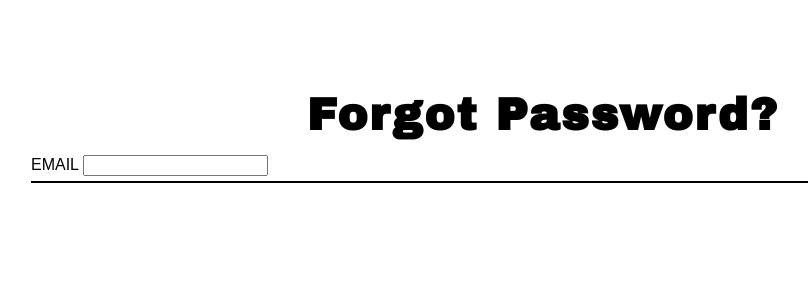
After one commit to cmpt375-2024spring/client-project-beauty-and-bush, a Django app: template BeautyAndBush/webapp/templates/webapp/forgot_password.html in a window 1280 px wide. The commit adds this page. Shown: the top 300 px of the page, without its empty margins (97-905 px from the left). Run offline with Django 3.2, Linux system fonts and the light colour scheme; the template is opened without the code that fills it, so the values that code supplies are empty; some libraries are stand-ins or nearby versions.

Commit message:
making forgot pass

```diff
--- /dev/null
+++ b/BeautyAndBush/webapp/templates/webapp/forgot_password.html
@@ -0,0 +1,33 @@
+<!DOCTYPE html>
+<html lang="en">
+<head>
+    <meta charset="UTF-8">
+    <meta name="viewport" content="width=device-width, initial-scale=1.0">
+    <title>Forgot Password? | Empire Body Waxing</title>
+
+    {% load static %}
+    <link rel="stylesheet" href="{% static 'webapp/style.css' %}">
+    <link rel="stylesheet" href="{% static 'webapp/login.css' %}">
+
+    <!-- This is the font import -->
+    <link rel="preconnect" href="https://fonts.googleapis.com">
+    <link rel="preconnect" href="https://fonts.gstatic.com" crossorigin>
+    <link href="https://fonts.googleapis.com/css2?family=League+Spartan:wght@100..900&display=swap" rel="stylesheet">
+    <link href="https://fonts.googleapis.com/css2?family=Archivo+Black&family=Archivo:ital,wght@0,100..900;1,100..900&family=Roboto+Flex:opsz,wght@8..144,100..1000&display=swap" rel="stylesheet">
+    <!-- This is the kit for importing icons -->
+    <script src="https://kit.fontawesome.com/ad9fa19830.js" crossorigin="anonymous"></script>
+</head>
+<body>
+    <h1>Forgot Password?</h1>
+        <div class="contact-box">
+            <form id="contact-form" onsubmit="sendEmail(); reset(); return false;">
+                <div class="forgot_password">
+                    <div class="email">
+                        <label for="email">EMAIL</label>
+                        <input type="email" id="email" required>
+                    </div>
+                </div>
+            </form>
+        </div>
+</body>
+</html>
--- a/BeautyAndBush/webapp/templates/webapp/login.html
+++ b/BeautyAndBush/webapp/templates/webapp/login.html
@@ -46,8 +46,9 @@
                 <label for="id_password">Password : </label>
                 {{ form.password }}
             </div>
-            <p><a href="/">Forgot Password?</a></p>
+            <p><a href="/forgot_password/">Forgot Password?</a></p>
             <button type="submit"><a>NEXT</a></button>
+
         </form>
         <div class ="signup-link">
             <button><a href="{% url 'signup' %}">SIGN UP</a></button>
--- a/BeautyAndBush/webapp/urls.py
+++ b/BeautyAndBush/webapp/urls.py
@@ -10,6 +10,7 @@ urlpatterns = [
    path('contact-us/', views.contact_us, name='contact_us'),
    path('login/', views.user_login, name='login'),
    path('signup/', views.signup, name='signup'),
+   path('forgot_password/', views.forgot_password, name='forgot_password'),
    path('my-account/', views.my_account, name='my-account'),
    path('history/', views.history, name='history'),
    path('faq/', views.faq, name='faq'),
--- a/BeautyAndBush/webapp/views.py
+++ b/BeautyAndBush/webapp/views.py
@@ -80,3 +80,7 @@ def user_login(request):
     else:
         form = AuthenticationForm()
     return render(request, 'webapp/login.html', {'form': form})
+
+
+def forgot_password(request):
+    return render(request, 'webapp/forgot_password.html')
```
Also changed, not shown: BeautyAndBush/webapp/static/webapp/script.js (+10 -0 lines).
